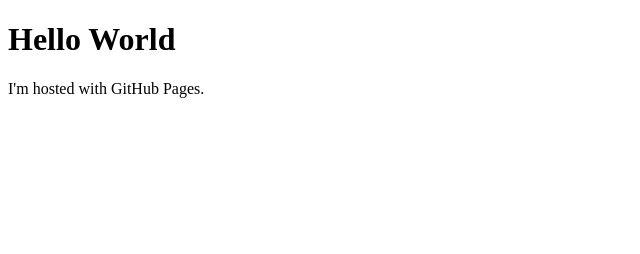
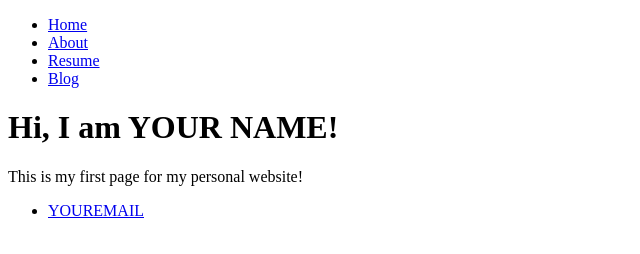
Before and after one commit to sophiaakhavan/sophiaakhavan.github.io, a plain HTML site: page index.html in a window 1280 px wide. Shown: the whole page, without its empty margins (0-640 px from the left). Drawn offline with Linux system fonts and the light colour scheme.

Commit message:
Update index.html

```diff
--- a/index.html
+++ b/index.html
@@ -1,7 +1,27 @@
 <!DOCTYPE html>
 <html>
-<body>
-<h1>Hello World</h1>
-<p>I'm hosted with GitHub Pages.</p>
-</body>
+ <head>
+   <title>YOUR NAME Portfolio</title>
+ </head>
+ <body>
+   <nav>
+     <ul>
+       <li><a href=”/”>Home</a></li>
+       <li><a href=”/about”>About</a></li>
+       <li><a href=”/resume”>Resume</a></li>
+       <li><a href=”/blog”>Blog</a></li>
+     </ul>
+   </nav>
+   <div class=”container”>
+     <div class=”blurb”>
+       <h1>Hi, I am YOUR NAME!</h1>
+       <p>This is my first page for my personal website!</a></p>
+     </div>
+   </div>
+   <footer>
+   <ul>
+     <li><a href=”mailto:YOUREMAIL”>YOUREMAIL</a></li>
+   </ul>
+   </footer>
+ </body>
 </html>
```
